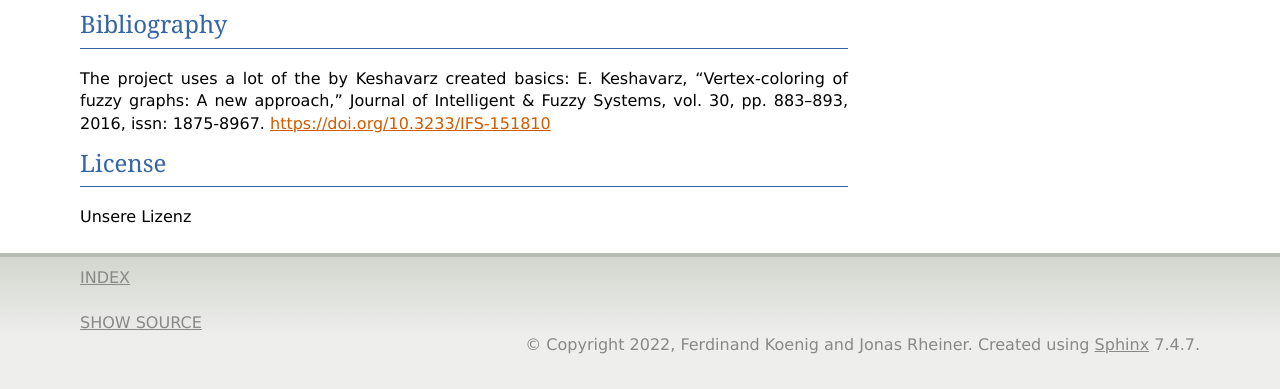
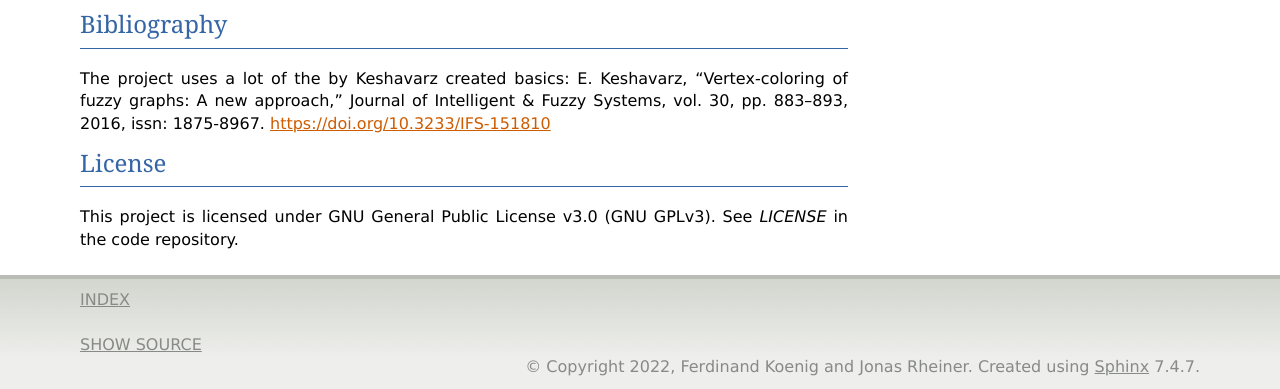
Before and after one commit to ferdinand-koenig/fuzzy-graph-coloring, a Sphinx documentation site: the page built from docs/index.rst, in a window 1280 px wide, cut to the strip 967-1356 px from the top of the page. Built offline with Sphinx 7.4.7, drawn with Linux system fonts in a browser that asks for light colours; before the commit the page ends 1333 px from its top, so only the background shows below that.

Commit message:
Add License

```diff
--- a/docs/index.rst
+++ b/docs/index.rst
@@ -59,4 +59,4 @@ E. Keshavarz, “Vertex-coloring of fuzzy graphs: A new approach,” Journal of
 
 License
 =======
-Unsere Lizenz
+This project is licensed under GNU General Public License v3.0 (GNU GPLv3). See `LICENSE` in the code repository.
```
Also changed, not shown: 1 other file.
